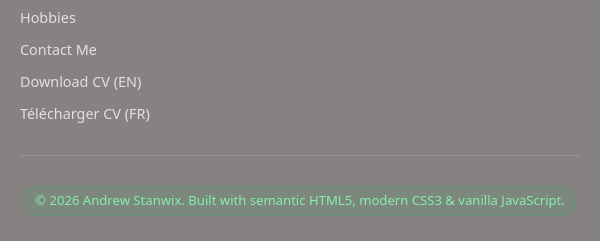
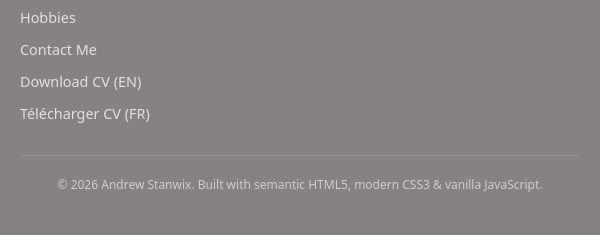
Before and after one commit to Stanwix85/project_profile_17_06, a plain HTML site: page index.html in a window 600 px wide. Shown: the part 5780-6021 px from the top of the page. Drawn offline with nearby package versions, Linux system fonts and the light colour scheme.

Commit message:
footer reformat

```diff
--- a/components/footer.html
+++ b/components/footer.html
@@ -48,6 +48,6 @@
     </div>
 
     <div class="footer-bottom">
-        <div class="footer-status"> &copy; 2026 Andrew Stanwix. Built with semantic HTML5, modern CSS3 &amp; vanilla JavaScript.</div>
+        <p class="footer-tag"> &copy; 2026 Andrew Stanwix. Built with semantic HTML5, modern CSS3 &amp; vanilla JavaScript.</p>
     </div>
 </div>
--- a/styles.css
+++ b/styles.css
@@ -1526,6 +1526,7 @@ footer {
     .qual-school-text {
         display: none;
     }
+
 }
 /* end mobile  */
 
@@ -1545,6 +1546,9 @@ footer {
     .tabs-content {
         padding: 22px 16px;
     }
+    .footer-tag {
+        font-size: 12px;
+    }
 }
 
 @media (max-width: 420px) {
@@ -1591,6 +1595,9 @@ footer {
         margin-left: 10px;
         margin-right: 10px;
     }
+    .footer-tag {
+        font-size: 12px;
+    }
     .project-categories-grid {
         grid-template-columns: repeat(2, 1fr);
         gap: 15px;
```
